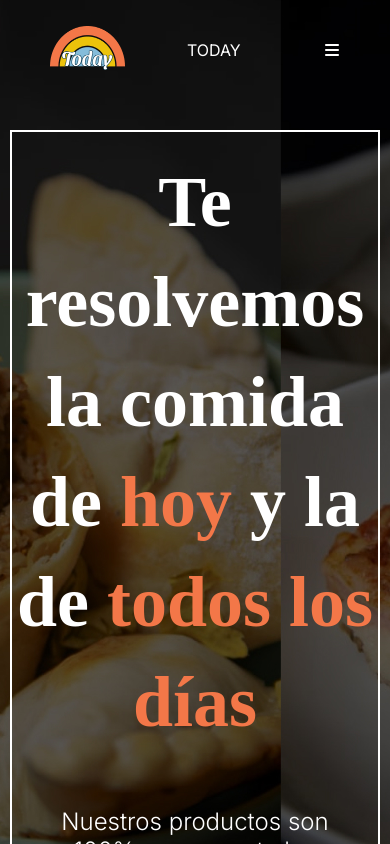
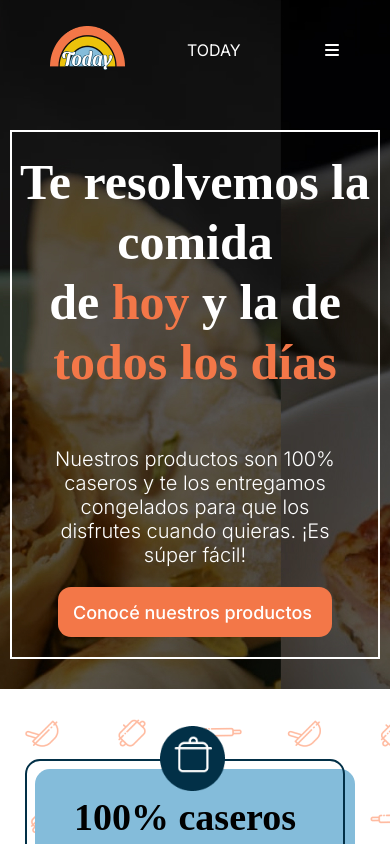
Before and after one commit to rodrigorainone/today3, a React (Vite) app: page / in a window 390 px wide. Shown: the top 844 px of the page. Built offline with nearby package versions, Linux system fonts and the light colour scheme; a web font is replaced by a local one.

Commit message:
arreglos de mobile

```diff
--- a/src/index.css
+++ b/src/index.css
@@ -1331,6 +1331,7 @@ footer img {
 
   .heroContent p {
     width: 85%;
+    font-size: 20px;
   }
 }
 
@@ -1714,8 +1715,9 @@ footer img {
 }
 .heroContent .heroTitle {
 
-  font-size: 72px;
+  font-size: 50px;
   line-height: 100px;
+  line-height: 60px;
 
 }
 
```
